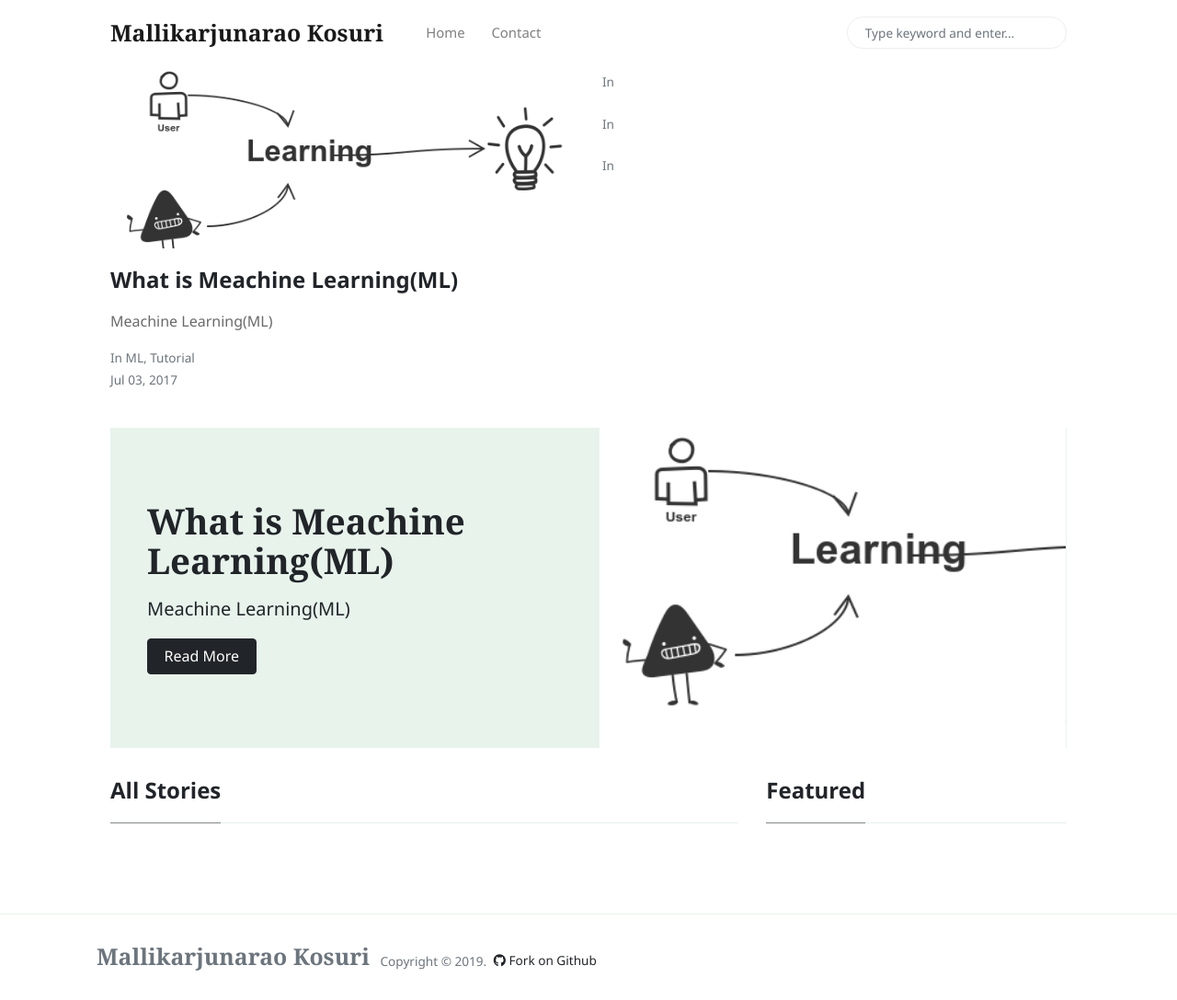
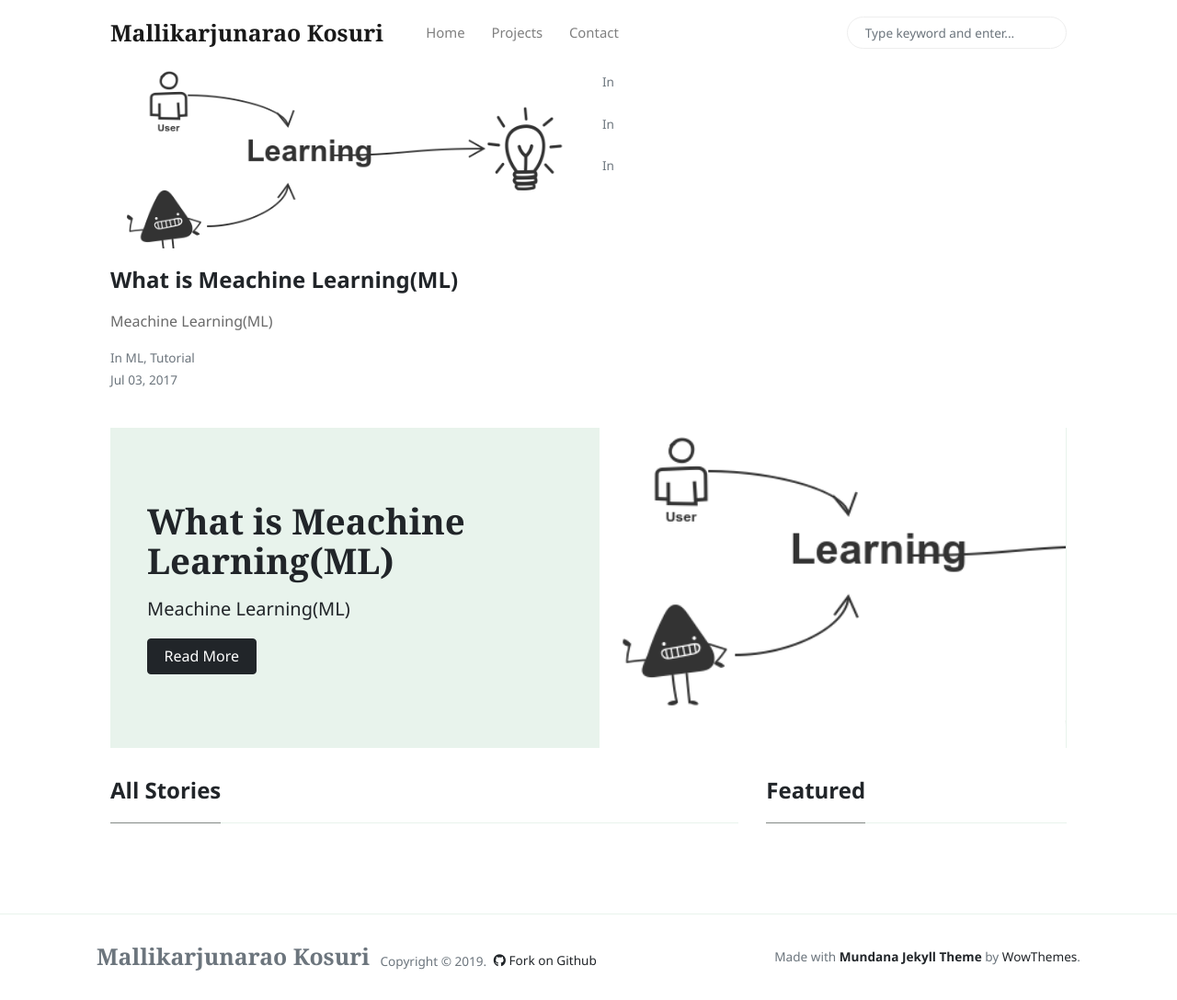
Before and after one commit to vkosuri/vkosuri.github.io, a Jekyll site: the page built from index.html, in a window 1280 px wide and 1087 px high. Shown: the whole window at 92% size. Built offline with Jekyll 4.4.1, drawn with Linux system fonts in a browser that asks for light colours; nearby versions of some CDN libraries; the list of posts is cut into pages by our own code.

Commit message:
minor changes

```diff
--- a/_includes/menu-header.html
+++ b/_includes/menu-header.html
@@ -1,8 +1,11 @@
 <!--  Replace menu links here -->
 
 <li class="nav-item">
-<a class="nav-link" href="{{site.baseurl}}/index.html">Home</a>
+    <a class="nav-link" href="{{site.baseurl}}/index.html">Home</a>
 </li>
 <li class="nav-item">
-<a class="nav-link" href="{{site.baseurl}}/contact.html">Contact</a>
+    <a class="nav-link" href="{{site.baseurl}}/projects.html">Projects</a>
 </li>
+<li class="nav-item">
+    <a class="nav-link" href="{{site.baseurl}}/contact.html">Contact</a>
+</li>
--- a/_layouts/default.html
+++ b/_layouts/default.html
@@ -84,6 +84,9 @@
                 <a class="text-dark ml-1" target="_blank" href="https://github.com/vkosuri"><i class="fab fa-github"></i> Fork on Github</a>
 
             </div>
+            <div>
+                Made with <a target="_blank" class="text-dark font-weight-bold" href="https://www.wowthemes.net/mundana-jekyll-theme/"> Mundana Jekyll Theme </a> by <a class="text-dark" target="_blank" href="https://www.wowthemes.net">WowThemes</a>.
+            </div>
         </div>
         </div>
     </footer>
--- a/index.html
+++ b/index.html
@@ -1,9 +1,9 @@
 ---
-title: "Mundana Free Jekyll Theme"
+title: "vkosuri personal blog"
 layout: default
 pagination:
     enabled: true
-description: "A great Jekyll theme developed by Sal @wowthemesnet."
+description: "My personal notes"
 ---
 
 
```
Also changed, not shown: _pages/contact.md (+1 -1 lines), README.md.
